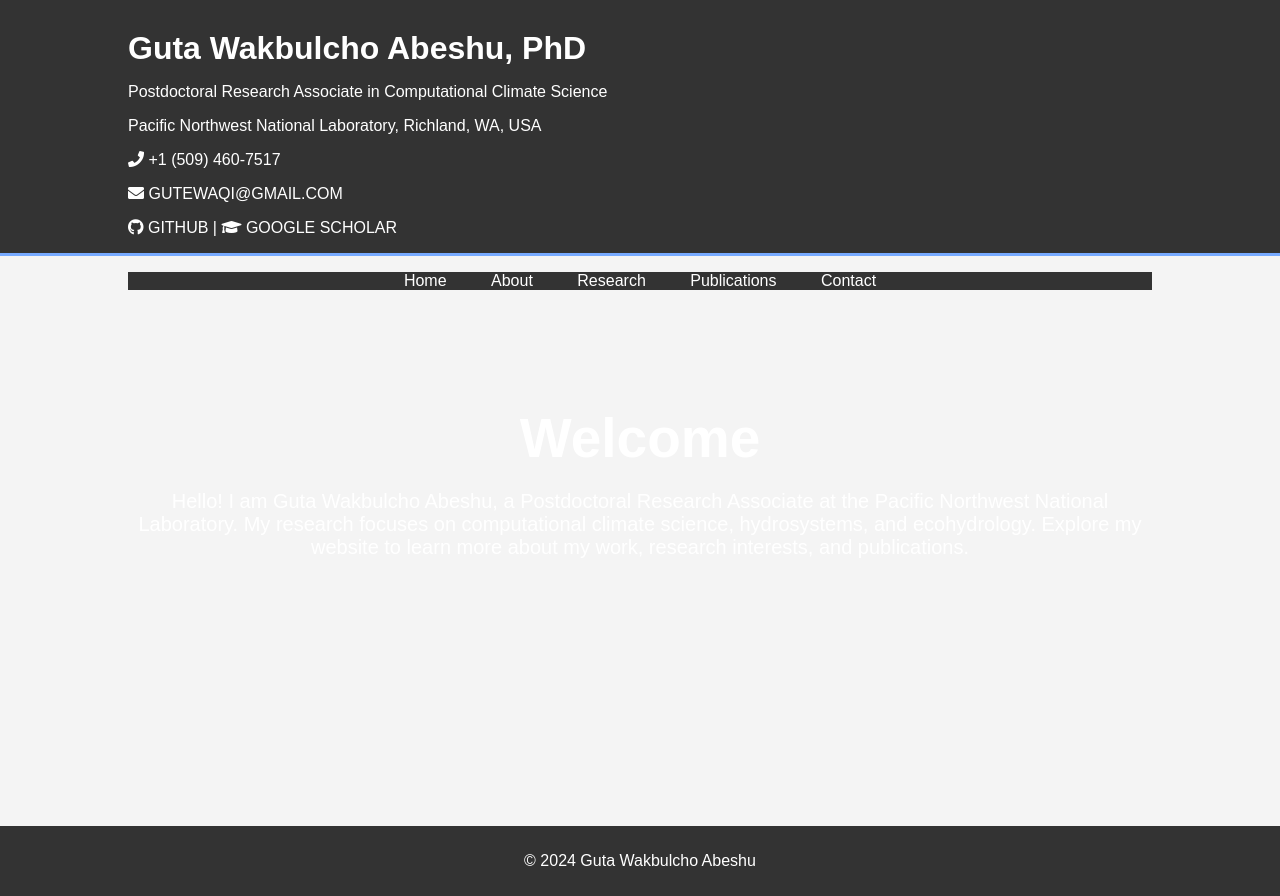
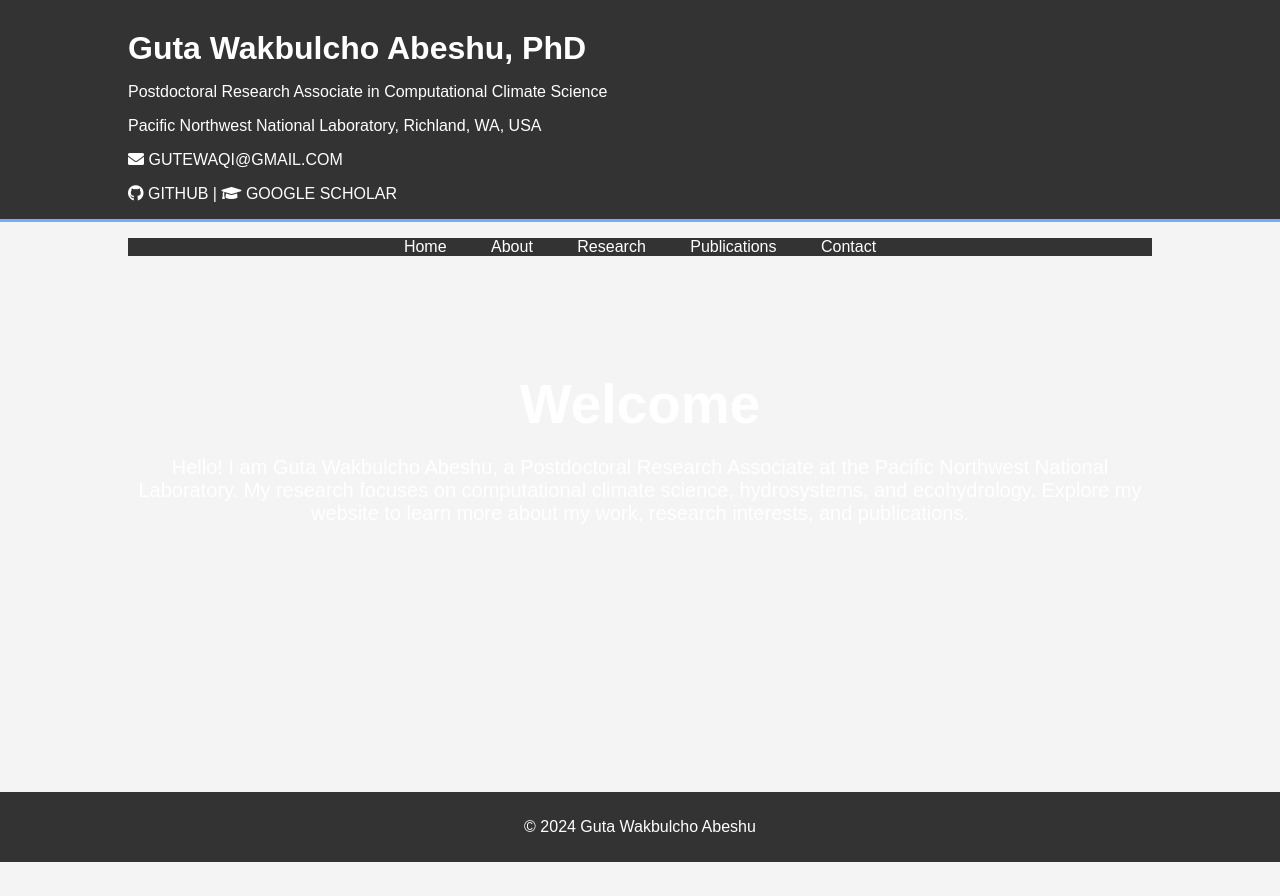
Before and after one commit to gutabeshu/gutawaqbeshu.github.io, a plain HTML site: page index.html in a window 1280 px wide. After the commit the page ends 862 px from the top, so only its background shows below. Drawn offline with Linux system fonts and the light colour scheme; placeholder pictures from the web are drawn by us.

Commit message:
Update index.html

```diff
--- a/index.html
+++ b/index.html
@@ -112,7 +112,6 @@
                 <p>Postdoctoral Research Associate in Computational Climate Science</p>
                 <p>Pacific Northwest National Laboratory, Richland, WA, USA</p>
                 <div class="contact-info">
-                    <p><i class="fas fa-phone"></i> +1 (509) 460-7517</p>
                     <p><i class="fas fa-envelope"></i> <a href="mailto:gutewaqi@gmail.com">gutewaqi@gmail.com</a></p>
                     <p>
                         <a href="https://github.com/gutabeshu"><i class="fab fa-github"></i> Github</a> |
```
